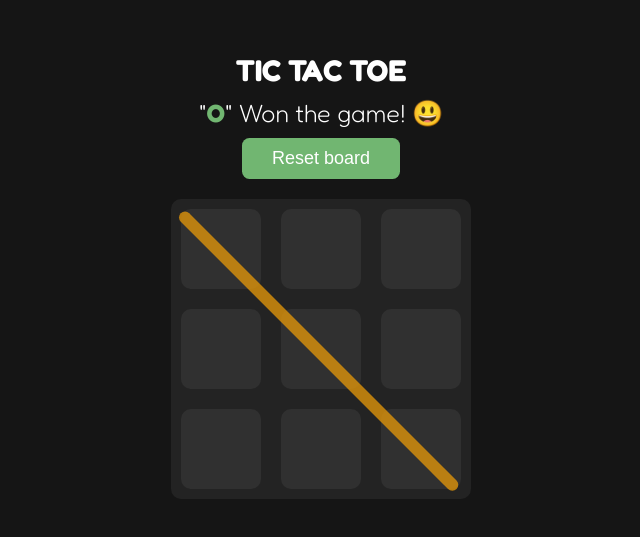
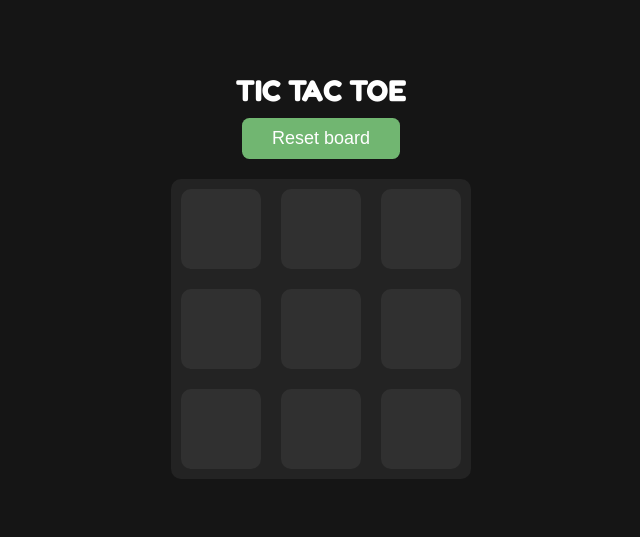
Before and after one commit to damiisdandy/tictactoe, a React (Create React App) app: page / in a window 1280 px wide. Shown: the part 125-662 px from the top of the page, without its empty margins (319-959 px from the left). Built offline with nearby package versions, Linux system fonts and the light colour scheme.

Commit message:
added confetti

```diff
--- a/package.json
+++ b/package.json
@@ -11,6 +11,7 @@
     "@types/react": "^17.0.20",
     "@types/react-dom": "^17.0.9",
     "react": "^17.0.2",
+    "react-confetti-explosion": "^1.0.3",
     "react-dom": "^17.0.2",
     "react-scripts": "5.0.0",
     "sass": "^1.49.9",
--- a/src/App.tsx
+++ b/src/App.tsx
@@ -1,5 +1,6 @@
 import { FC, useEffect, useState } from "react";
 import Board from "./components/Board";
+import ConfettiExplosion from "react-confetti-explosion";
 
 const allEqual = (arr: any[]) => arr.every((v) => v === arr[0]);
 
@@ -12,8 +13,8 @@ const App: FC = () => {
 
   const [board, setBoard] = useState<BoardType>(INITIAL_STATE);
   const [turns, setTurns] = useState(0);
-  const [hasWinner, setHasWinner] = useState(true);
-  const [winType, setWinType] = useState<WinType>("dright");
+  const [hasWinner, setHasWinner] = useState(false);
+  const [winType, setWinType] = useState<WinType>("");
 
   const selectLocation = (x: number, y: number) => {
     if (board[x][y] === null) {
@@ -87,6 +88,8 @@ const App: FC = () => {
   }, [board]);
 
   return (
+    <>
+      {hasWinner && <ConfettiExplosion floorWidth={500} />}
       <div className="App">
         <div>
           <h1 className="title">Tic Tac Toe</h1>
@@ -108,6 +111,7 @@ const App: FC = () => {
           />
         </div>
       </div>
+    </>
   );
 };
 
--- a/src/index.scss
+++ b/src/index.scss
@@ -27,14 +27,23 @@ $height-of-tile: calc(28rem / 3);
 html {
   font-family: "Fredoka", sans-serif;
   color: white;
+  width: 100vw;
+  height: 100vh;
+  overflow: hidden;
 }
 
+[class*="ConfettiExplosion"] {
+  left: 50%;
+  top: 50%;
+}
 .App {
+  position: relative;
   display: flex;
   align-items: center;
   justify-content: center;
   height: 100vh;
   width: 100vw;
+  overflow: hidden;
   background-color: #151515;
   .title {
     font-size: 3rem;
```
Also changed, not shown: 1 other file (tests, documents, lock files or other folders). Lines whose indentation alone changed are shown as unchanged.
